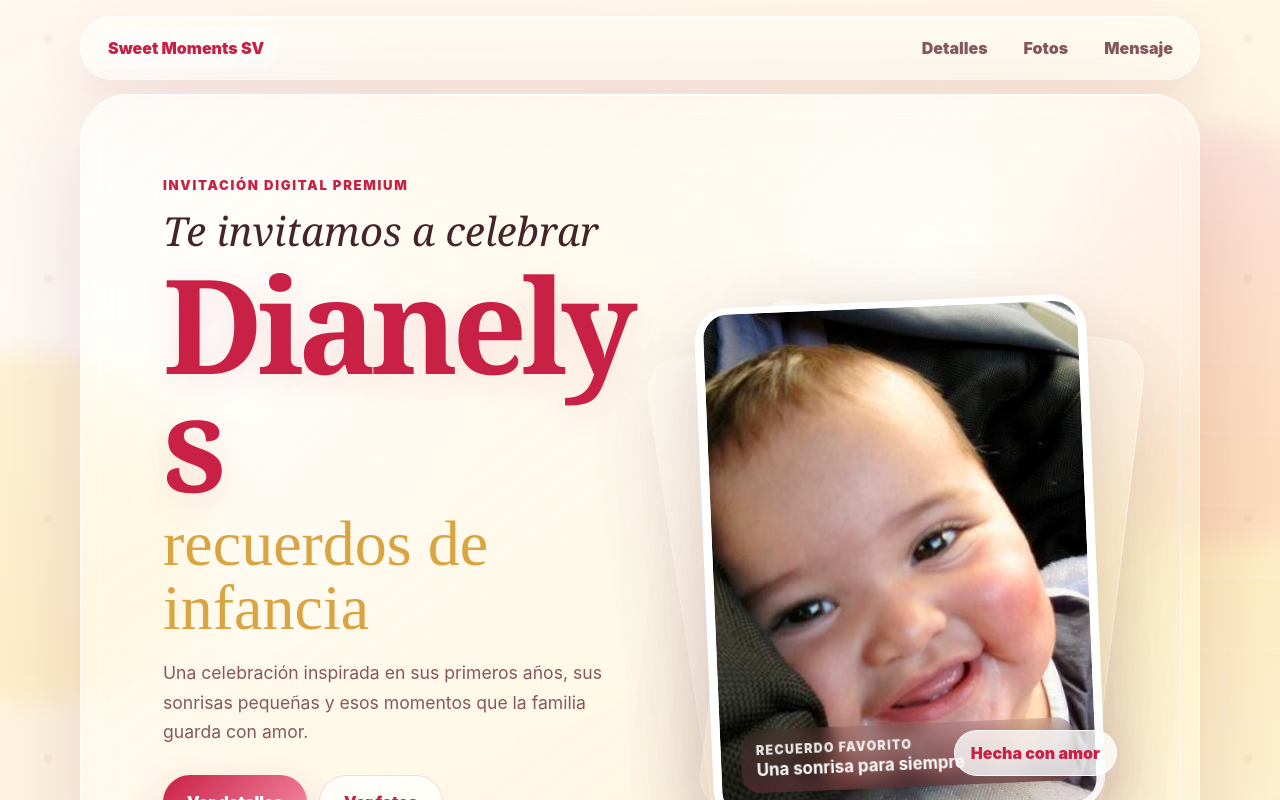
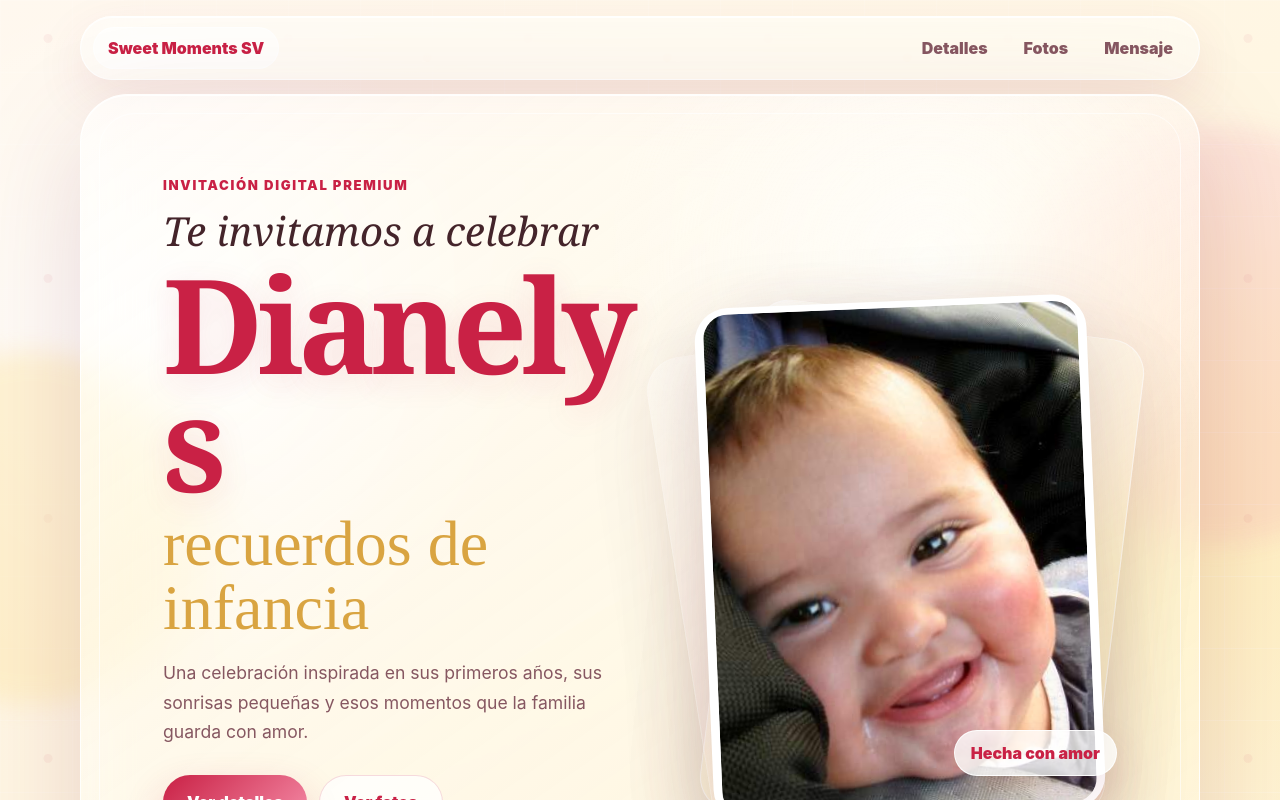
Before and after one commit to josehdezm415-cmd/dianelys-childhood-invite, a React (Vite) app: page / in a window 1280 px wide. Shown: the top 800 px of the page. Built offline with nearby package versions, Linux system fonts and the light colour scheme.

Commit message:
Remove hero photo caption overlay

```diff
--- a/src/main.jsx
+++ b/src/main.jsx
@@ -110,12 +110,8 @@ function App() {
         >
           <div className="hero-photo-card hero-photo-back one" aria-hidden="true" />
           <div className="hero-photo-card hero-photo-back two" aria-hidden="true" />
-          <div className="hero-photo-card hero-photo-main">
+          <div className="hero-photo-card hero-photo-main clean-hero-photo">
             <img src={photo('dianelys-hero.jpg')} alt="Dianelys sonriendo cuando era bebé" />
-            <div className="photo-caption">
-              <span>Recuerdo favorito</span>
-              <strong>Una sonrisa para siempre</strong>
-            </div>
           </div>
           <div className="floating-note">Hecha con amor</div>
         </motion.div>
```
